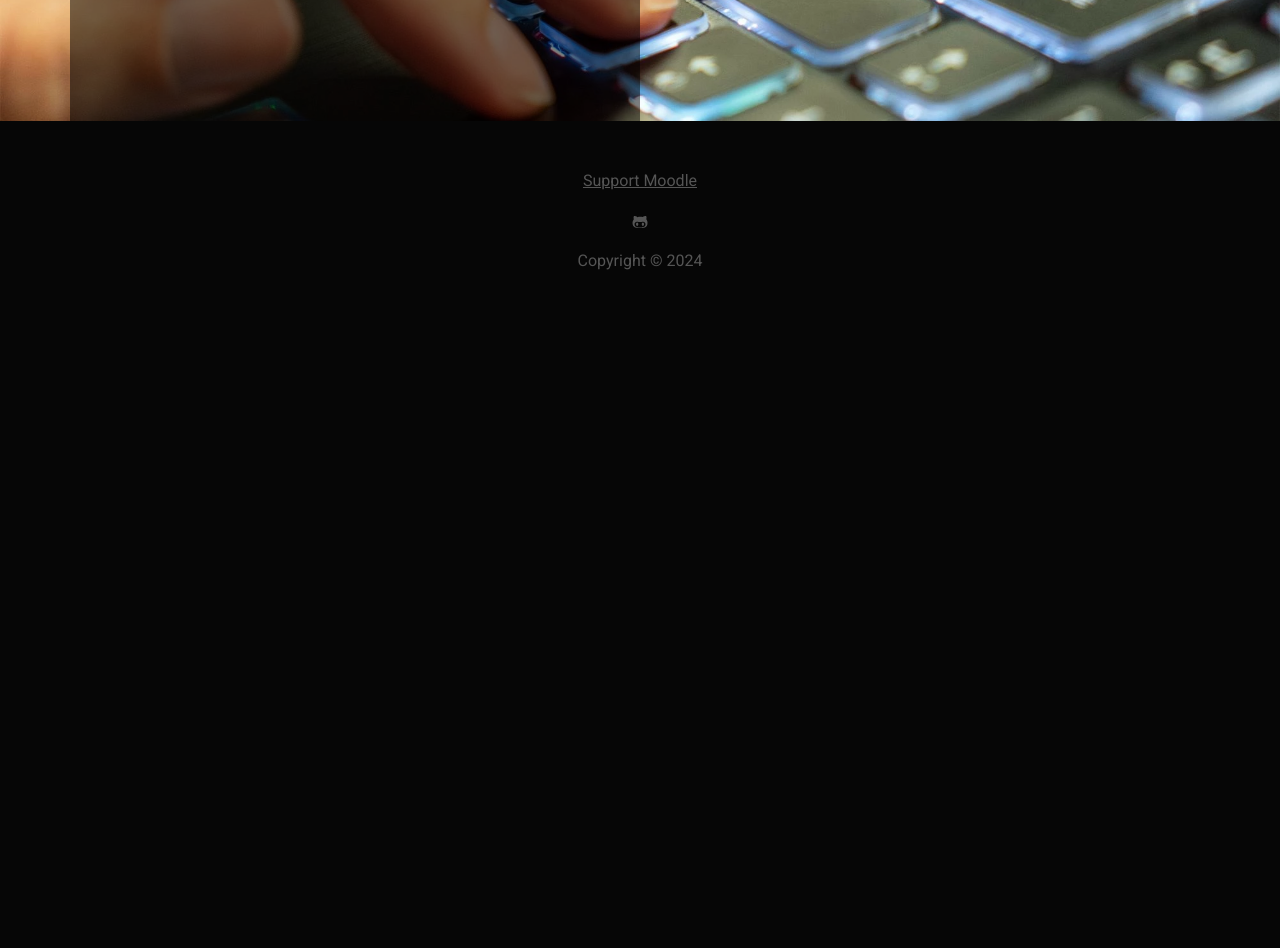
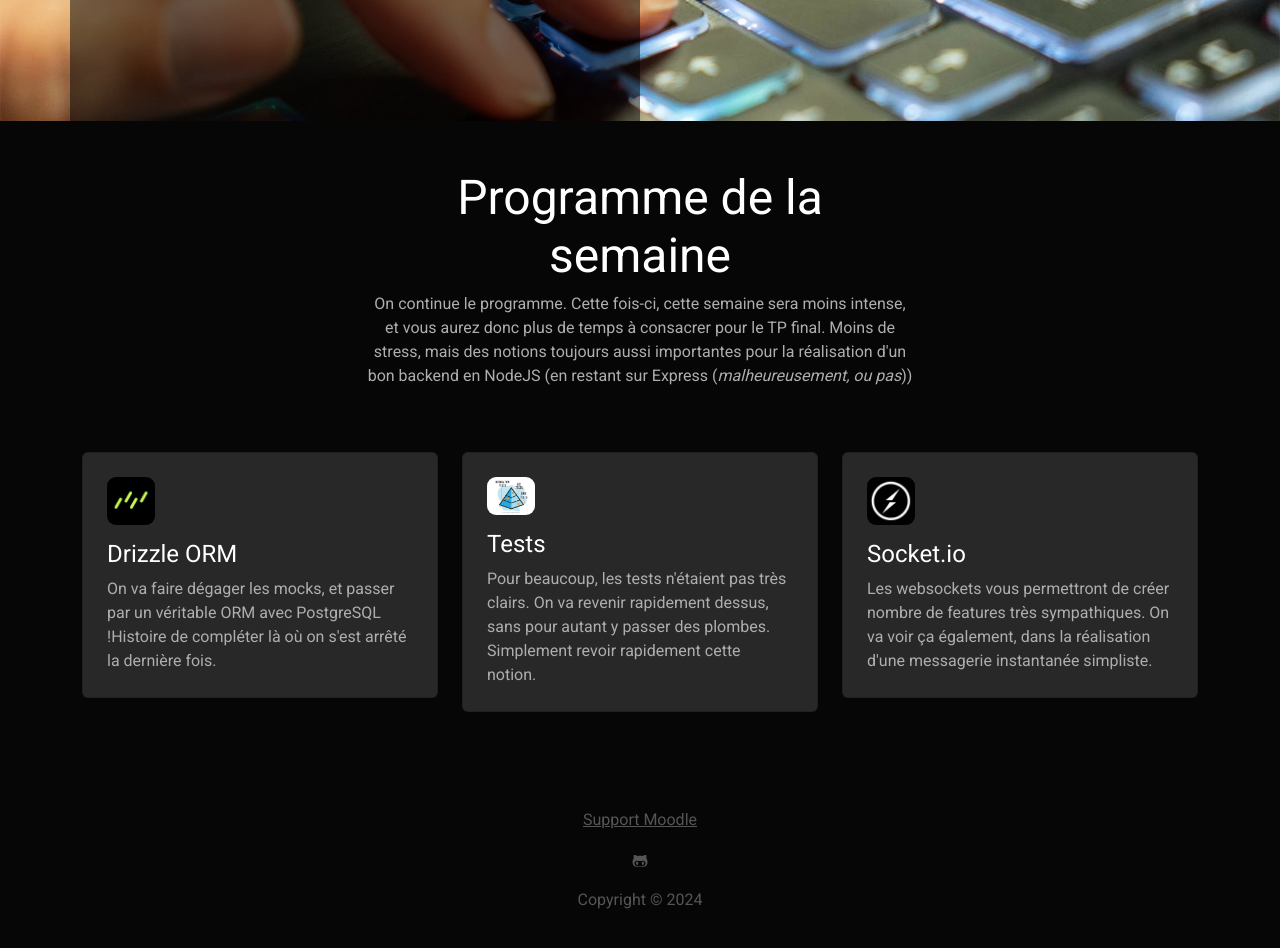
Before and after one commit to dilaouid/cda-node, a React (Vite) app in the folder packages/client/: page / in a window 1280 px wide. Shown: the part 540-1488 px from the top of the page. Before the commit the page ends 877 px from the top, so only its background shows below. Built offline with nearby package versions, Linux system fonts and the light colour scheme; a web font is replaced by a local one.

Commit message:
atomic features

```diff
--- /dev/null
+++ b/packages/client/src/components/atoms/homepage/FeatureImage.tsx
@@ -0,0 +1,8 @@
+import { Card } from "react-bootstrap";
+import styled from "styled-components";
+
+export const StyledFeatureImage = styled(Card.Img)`
+  width: 48px;
+  border-radius: 9px;
+  margin-bottom: 15px;
+`;
--- /dev/null
+++ b/packages/client/src/components/molecules/homepage/Feature.tsx
@@ -0,0 +1,17 @@
+import { Col, Card } from "react-bootstrap";
+
+interface FeatureProps {
+    children: React.ReactNode;
+}
+
+export const Feature: React.FC<FeatureProps> = ({ children }) => {
+    return (
+        <Col>
+            <Card>
+                <Card.Body className="p-4">
+                    { children }
+                </Card.Body>
+            </Card>
+        </Col>
+    )
+}
--- /dev/null
+++ b/packages/client/src/components/molecules/homepage/FeaturesHeader.tsx
@@ -0,0 +1,15 @@
+import { Col, Row } from "react-bootstrap";
+
+interface FeaturesHeaderProps {
+    children: React.ReactNode;
+}
+
+export const FeaturesHeader: React.FC<FeaturesHeaderProps> = ({ children }) => {
+    return (
+        <Row className="mb-5">
+            <Col md={8} xl={6} className="text-center mx-auto">
+                { children }
+            </Col>
+        </Row>
+    )
+}
--- /dev/null
+++ b/packages/client/src/components/organisms/homepage/Features.tsx
@@ -0,0 +1,37 @@
+import { Container, Row, Card } from "react-bootstrap";
+import { FeaturesHeader } from "../../molecules/homepage/FeaturesHeader";
+import { Feature } from "../../molecules/homepage/Feature";
+import { StyledFeatureImage } from "../../atoms/homepage/FeatureImage";
+
+import features from '../../../data/features.json';
+
+import DrizzleImage from '../../../assets/img/features/drizzle.png';
+import TestsImage from '../../../assets/img/features/tests.png';
+import WsImage from '../../../assets/img/features/ws.png';
+
+export const Features = () => {
+    const images = [
+        DrizzleImage,
+        TestsImage,
+        WsImage
+    ]
+    return (
+        <Container className="py-4 py-xl-5">
+            <FeaturesHeader>
+                <h2>Programme de la semaine</h2>
+                <p className="w-lg-50">On continue le programme. Cette fois-ci, cette semaine sera moins intense, et vous aurez donc plus de temps à consacrer pour le TP final. Moins de stress, mais des notions toujours aussi importantes pour la réalisation d'un bon backend en NodeJS (en restant sur Express (<em>malheureusement, ou pas</em>))</p>
+            </FeaturesHeader>
+            <Row className="gy-4 row-cols-1 row-cols-md-2 row-cols-xl-3">
+                {features.map( (feature, index) => {
+                    return (
+                        <Feature key={index}>
+                            <StyledFeatureImage variant="top" src={images[index]} />
+                            <Card.Title>{ feature.title }</Card.Title>
+                            <Card.Text>{ feature.description }</Card.Text>
+                        </Feature>
+                    )
+                } )}
+            </Row>
+        </Container>
+    )
+};
--- a/packages/client/src/components/templates/Homepage.tsx
+++ b/packages/client/src/components/templates/Homepage.tsx
@@ -1,9 +1,11 @@
+import { Features } from "../organisms/homepage/Features";
 import { Header } from "../organisms/homepage/Header";
 
 export const Homepage = () => {
     return (
         <>
             <Header />
+            <Features />
         </>
     )
 };
```
